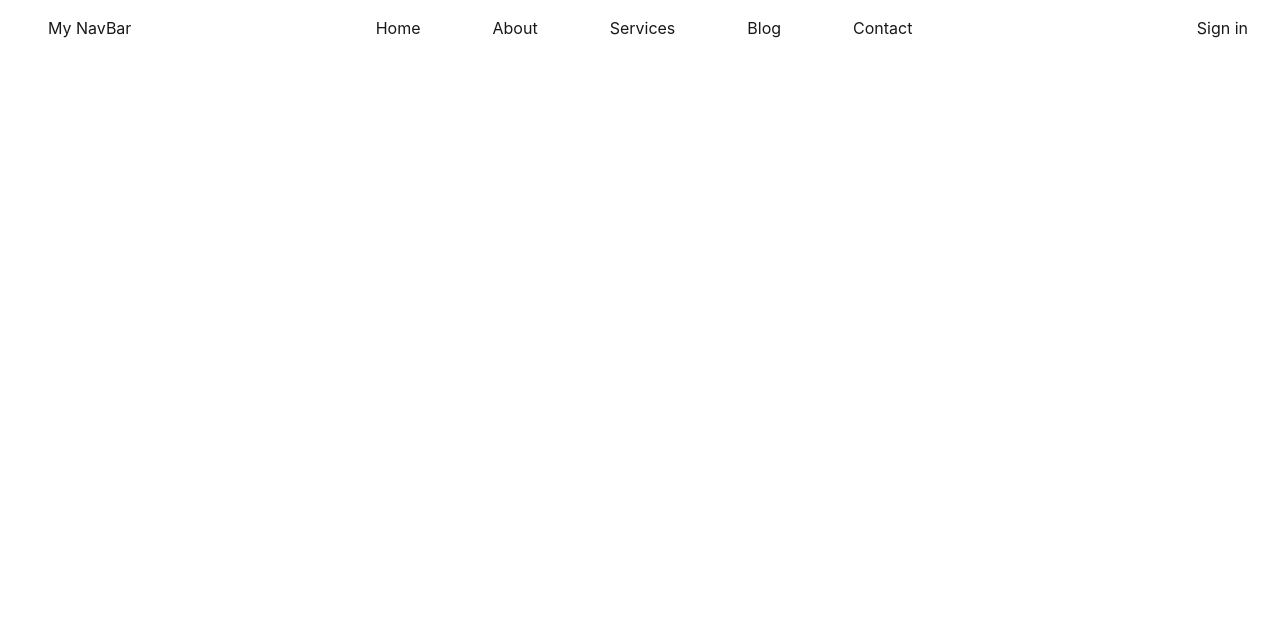
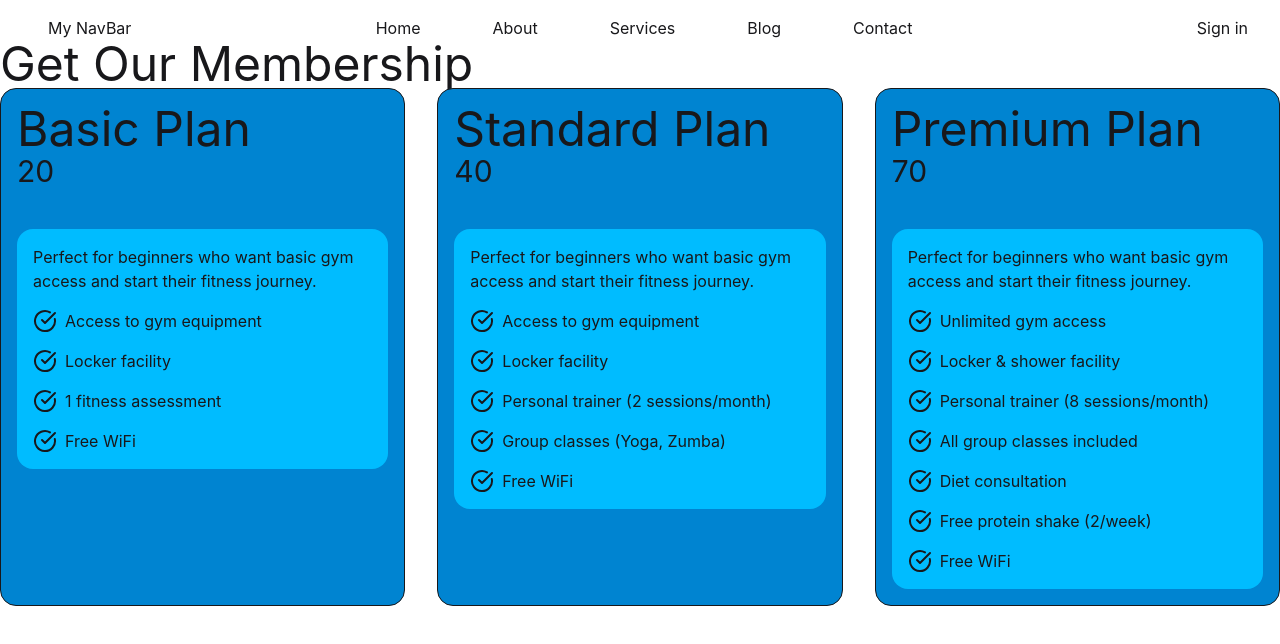
Before and after one commit to shamsuzzamanshams/more-react, a React (Vite) app: page / in a window 1280 px wide. Shown: the top 644 px of the page. Built offline with nearby package versions, Linux system fonts and the light colour scheme.

Commit message:
add card

```diff
--- a/public/pricingData.json
+++ b/public/pricingData.json
@@ -4,6 +4,7 @@
 		"planName": "Basic Plan",
 		"price": 20,
 		"duration": "Monthly",
+		"description": "Perfect for beginners who want basic gym access and start their fitness journey.",
 		"features": [
 			"Access to gym equipment",
 			"Locker facility",
@@ -16,6 +17,7 @@
 		"planName": "Standard Plan",
 		"price": 40,
 		"duration": "Monthly",
+		"description": "Perfect for beginners who want basic gym access and start their fitness journey.",
 		"features": [
 			"Access to gym equipment",
 			"Locker facility",
@@ -29,6 +31,7 @@
 		"planName": "Premium Plan",
 		"price": 70,
 		"duration": "Monthly",
+		"description": "Perfect for beginners who want basic gym access and start their fitness journey.",
 		"features": [
 			"Unlimited gym access",
 			"Locker & shower facility",
--- a/src/App.jsx
+++ b/src/App.jsx
@@ -1,6 +1,10 @@
 
+import { Suspense } from 'react'
 import './App.css'
 import NavBar from './components/NavBar/NavBar'
+import PricingOptions from './components/NavBar/PricingOptions/PricingOptions';
+
+const pricingOption = fetch('pricingData.json').then(res => res.json());
 
 function App() {
 
@@ -8,7 +12,17 @@ function App() {
   return (
     <>
 
-      <NavBar></NavBar>
+      <header>
+        <NavBar></NavBar>
+      </header>
+
+      <main>
+        <Suspense fallback={<span className="loading loading-spinner loading-lg"></span>}>
+          <PricingOptions pricingOption={pricingOption}></PricingOptions>
+        </Suspense>
+      </main>
+
+
 
 
     </>
--- /dev/null
+++ b/src/components/NavBar/PricingCard/PricingCard.jsx
@@ -0,0 +1,27 @@
+import React from 'react';
+import PricingFeatures from './PricingFeatures';
+
+const PricingCard = ({ pricing }) => {
+	const { planName, price, description, features } = pricing;
+
+	return (
+		<div className='border bg-sky-600 rounded-2xl p-4'>
+			{/* card header */}
+			<div>
+				<h1 className='text-5xl'>{planName}</h1>
+				<h4 className='text-3xl'>{price}</h4>
+			</div>
+			{/* card body */}
+			<div className='bg-sky-400 p-4 rounded-2xl mt-10'>
+				<p>{description}</p>
+				{
+					features.map((feature, index )=> <PricingFeatures
+					key={index}
+					feature={feature}></PricingFeatures>)
+				}
+			</div>
+		</div>
+	);
+};
+
+export default PricingCard;
--- /dev/null
+++ b/src/components/NavBar/PricingCard/PricingFeatures.jsx
@@ -0,0 +1,12 @@
+import { CircleCheckBig } from 'lucide-react';
+import React from 'react';
+
+const PricingFeatures = ({ feature }) => {
+	// console.log(features);
+
+	return (
+		<p className='flex mt-4'><CircleCheckBig className='mr-2'></CircleCheckBig> {feature}</p>
+	);
+};
+
+export default PricingFeatures;
--- a/src/components/NavBar/PricingOptions/PricingOptions.jsx
+++ b/src/components/NavBar/PricingOptions/PricingOptions.jsx
@@ -1,9 +1,20 @@
-import React from 'react';
+import React, { use } from 'react';
+import PricingCard from '../PricingCard/PricingCard';
 
-const PricingOptions = () => {
+const PricingOptions = ({ pricingOption }) => {
+	const pricingData = use(pricingOption)
+	// console.log(pricingData);
+
 	return (
 		<div>
-
+			<h2 className='text-5xl'>Get Our Membership</h2>
+			<div className='grid md:grid-cols-3 gap-8'>
+				{
+					pricingData.map(pricing => <PricingCard
+						key={pricing.id}
+						pricing={pricing}></PricingCard>)
+				}
+			</div>
 		</div>
 	);
 };
```
